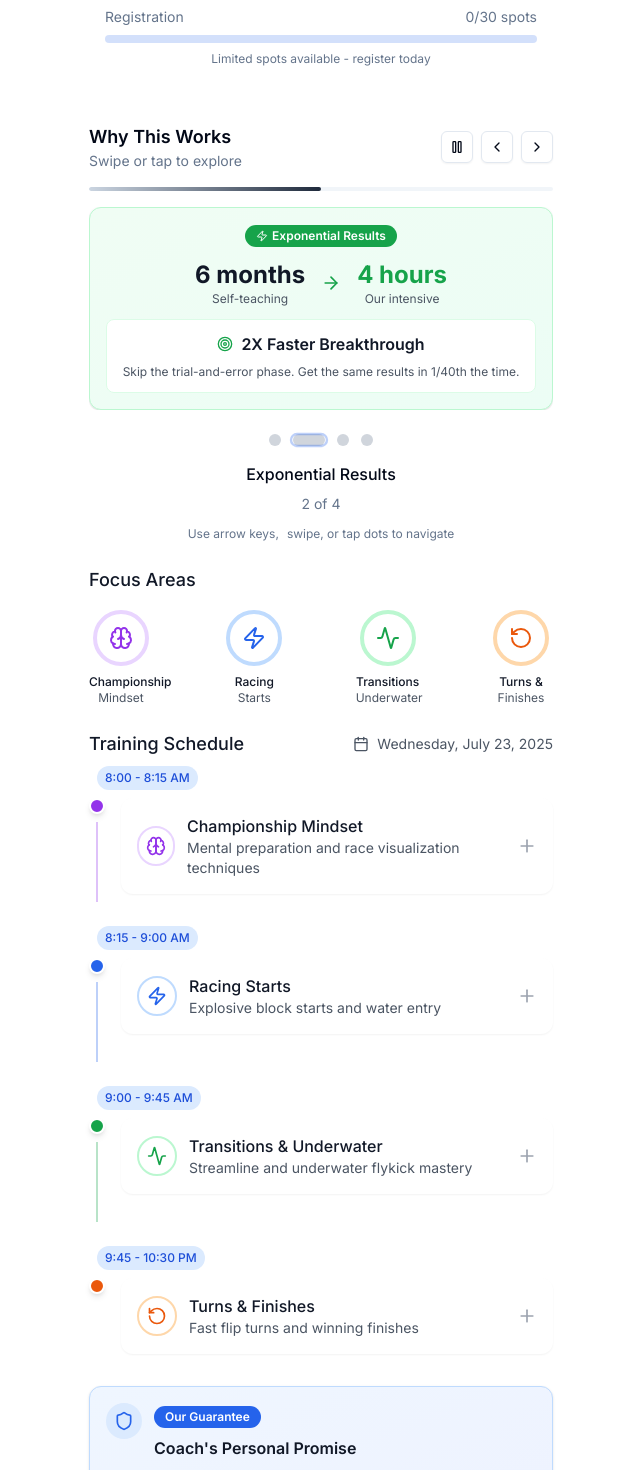
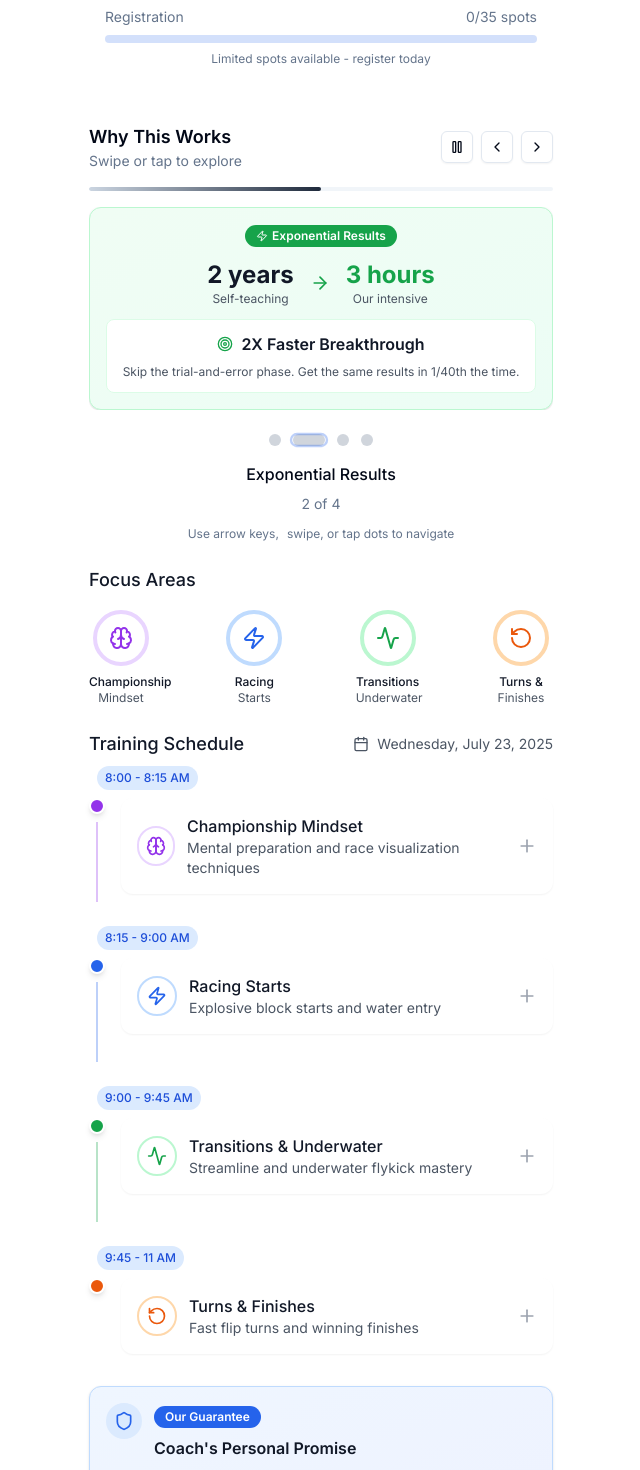
Before and after one commit to cblon/thespeedwithin, a Next.js app: page / in a window 1280 px wide. Shown: the part 316-1786 px from the top of the page, without its empty margins (319-959 px from the left). Built offline with nearby package versions, Linux system fonts and the light colour scheme.

Commit message:
initial commit

```diff
--- a/app/page.tsx
+++ b/app/page.tsx
@@ -73,7 +73,7 @@ const scheduleData: ScheduleItem[] = [
   //   ],
   // },
   {
-    time: "9:45 - 10:30 PM",
+    time: "9:45 - 11 AM",
     title: "Turns & Finishes",
     icon: RotateCcw,
     color: "orange",
@@ -89,7 +89,7 @@ const scheduleData: ScheduleItem[] = [
 
 const registrationData: RegistrationData = {
   current: 0,
-  total: 30,
+  total: 35,
   progressValue: 0,
 }
 
--- a/components/two-x-multiplier.tsx
+++ b/components/two-x-multiplier.tsx
@@ -28,14 +28,14 @@ export function TwoXMultiplier({ delay = 0.7, className }: TwoXMultiplierProps)
 
             <div className="flex items-center justify-center gap-4 mb-3">
               <div className="text-center">
-                <div className="text-2xl font-bold text-gray-900">6 months</div>
+                <div className="text-2xl font-bold text-gray-900">2 years</div>
                 <div className="text-xs text-gray-600">Self-teaching</div>
               </div>
 
               <ArrowRight className="h-5 w-5 text-green-600" />
 
               <div className="text-center">
-                <div className="text-2xl font-bold text-green-600">4 hours</div>
+                <div className="text-2xl font-bold text-green-600">3 hours</div>
                 <div className="text-xs text-gray-600">Our intensive</div>
               </div>
             </div>
```
